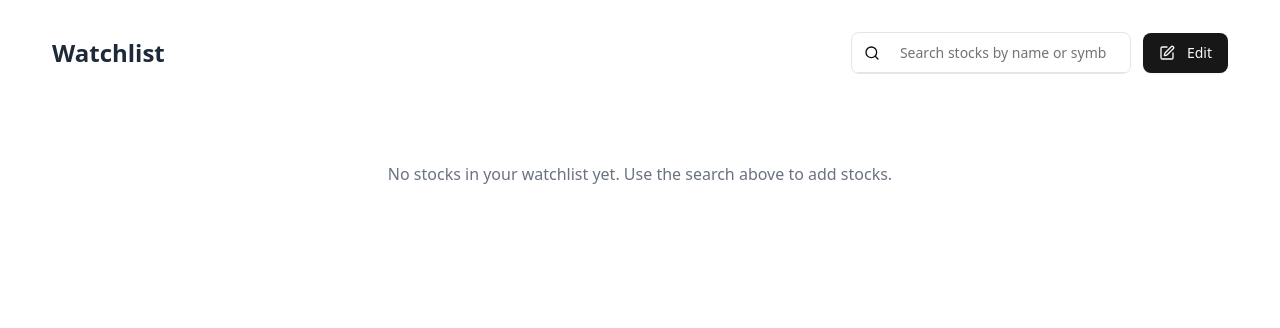
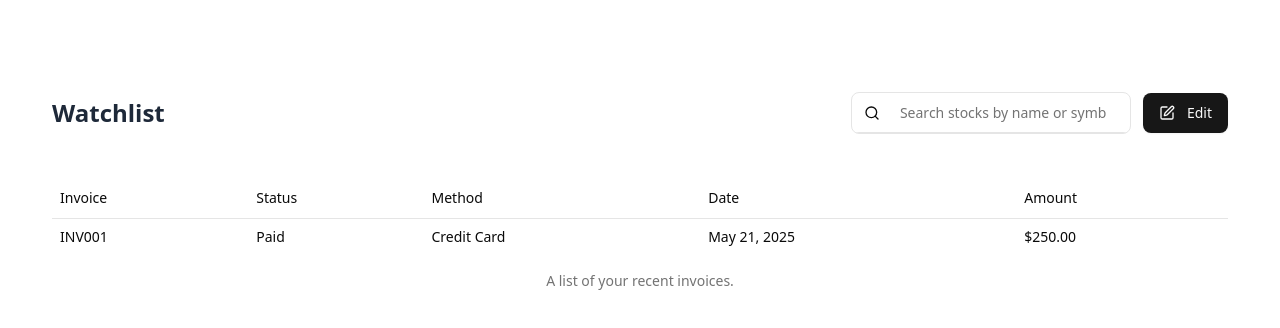
Before and after one commit to KnowledgeShareSG/react-workshop-updated, a React (Vite) app: page / in a window 1280 px wide. Shown: the top 328 px of the page. Built offline with nearby package versions, Linux system fonts and the light colour scheme.

Commit message:
Add table component from shadcn

```diff
--- /dev/null
+++ b/src/components/ui/table.tsx
@@ -0,0 +1,114 @@
+import * as React from "react"
+
+import { cn } from "@/lib/utils"
+
+function Table({ className, ...props }: React.ComponentProps<"table">) {
+  return (
+    <div
+      data-slot="table-container"
+      className="relative w-full overflow-x-auto"
+    >
+      <table
+        data-slot="table"
+        className={cn("w-full caption-bottom text-sm", className)}
+        {...props}
+      />
+    </div>
+  )
+}
+
+function TableHeader({ className, ...props }: React.ComponentProps<"thead">) {
+  return (
+    <thead
+      data-slot="table-header"
+      className={cn("[&_tr]:border-b", className)}
+      {...props}
+    />
+  )
+}
+
+function TableBody({ className, ...props }: React.ComponentProps<"tbody">) {
+  return (
+    <tbody
+      data-slot="table-body"
+      className={cn("[&_tr:last-child]:border-0", className)}
+      {...props}
+    />
+  )
+}
+
+function TableFooter({ className, ...props }: React.ComponentProps<"tfoot">) {
+  return (
+    <tfoot
+      data-slot="table-footer"
+      className={cn(
+        "bg-muted/50 border-t font-medium [&>tr]:last:border-b-0",
+        className
+      )}
+      {...props}
+    />
+  )
+}
+
+function TableRow({ className, ...props }: React.ComponentProps<"tr">) {
+  return (
+    <tr
+      data-slot="table-row"
+      className={cn(
+        "hover:bg-muted/50 data-[state=selected]:bg-muted border-b transition-colors",
+        className
+      )}
+      {...props}
+    />
+  )
+}
+
+function TableHead({ className, ...props }: React.ComponentProps<"th">) {
+  return (
+    <th
+      data-slot="table-head"
+      className={cn(
+        "text-foreground h-10 px-2 text-left align-middle font-medium whitespace-nowrap [&:has([role=checkbox])]:pr-0 [&>[role=checkbox]]:translate-y-[2px]",
+        className
+      )}
+      {...props}
+    />
+  )
+}
+
+function TableCell({ className, ...props }: React.ComponentProps<"td">) {
+  return (
+    <td
+      data-slot="table-cell"
+      className={cn(
+        "p-2 align-middle whitespace-nowrap [&:has([role=checkbox])]:pr-0 [&>[role=checkbox]]:translate-y-[2px]",
+        className
+      )}
+      {...props}
+    />
+  )
+}
+
+function TableCaption({
+  className,
+  ...props
+}: React.ComponentProps<"caption">) {
+  return (
+    <caption
+      data-slot="table-caption"
+      className={cn("text-muted-foreground mt-4 text-sm", className)}
+      {...props}
+    />
+  )
+}
+
+export {
+  Table,
+  TableHeader,
+  TableBody,
+  TableFooter,
+  TableHead,
+  TableRow,
+  TableCell,
+  TableCaption,
+}
--- a/src/views/watchlist/Watchlist.tsx
+++ b/src/views/watchlist/Watchlist.tsx
@@ -1,10 +1,19 @@
 import {Button} from "@/components/ui/button.tsx";
 import {SquarePen} from "lucide-react";
 import {StockSearch} from "@/views/stock-search/StockSearch.tsx";
+import {
+    Table,
+    TableBody,
+    TableCaption,
+    TableCell,
+    TableHead,
+    TableHeader,
+    TableRow,
+} from "@/components/ui/table"
 
 export const Watchlist = () => {
     return (
-        <div className="w-full px-5">
+        <div className="w-full px-5 mt-15">
             <div className="flex flex-wrap justify-between items-center gap-y-4">
                 <h1 className="w-full text-center sm:w-auto sm:text-left text-2xl font-bold text-gray-800">
                     Watchlist
@@ -22,8 +31,29 @@ export const Watchlist = () => {
                     </Button>
                 </div>
             </div>
-            <div className="mt-8 bg-white px-0 py-6">
-                <p className="text-gray-500 text-center py-8">No stocks in your watchlist yet. Use the search above to add stocks.</p>
+            <div className="mt-5 bg-white px-0 py-6 overflow-x-auto">
+                <Table>
+                    <TableCaption>A list of your recent invoices.</TableCaption>
+                    <TableHeader>
+                        <TableRow>
+                            <TableHead className="text-left md:table-cell">Invoice</TableHead>
+                            <TableHead className="text-left hidden md:table-cell">Status</TableHead>
+                            <TableHead className="text-left md:table-cell">Method</TableHead>
+                            <TableHead className="text-left md:table-cell">Date</TableHead>
+                            <TableHead className="text-left hidden md:table-cell">Amount</TableHead>
+                        </TableRow>
+                    </TableHeader>
+
+                    <TableBody>
+                        <TableRow>
+                            <TableCell className="text-left md:table-cell">INV001</TableCell>
+                            <TableCell className="text-left hidden md:table-cell">Paid</TableCell>
+                            <TableCell className="text-left md:table-cell">Credit Card</TableCell>
+                            <TableCell className="text-left md:table-cell">May 21, 2025</TableCell>
+                            <TableCell className="text-left hidden md:table-cell">$250.00</TableCell>
+                        </TableRow>
+                    </TableBody>
+                </Table>
             </div>
         </div>
     )
```
